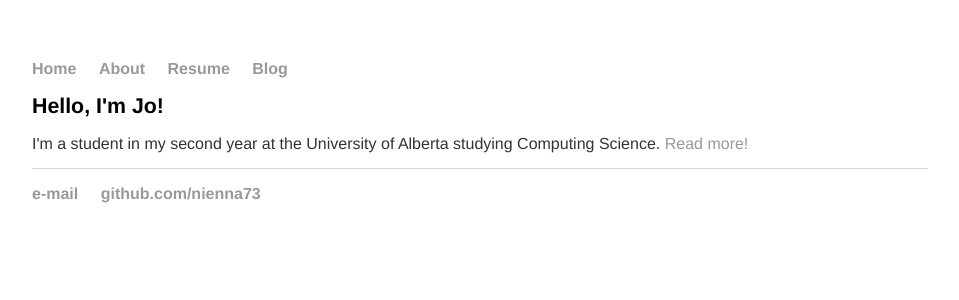
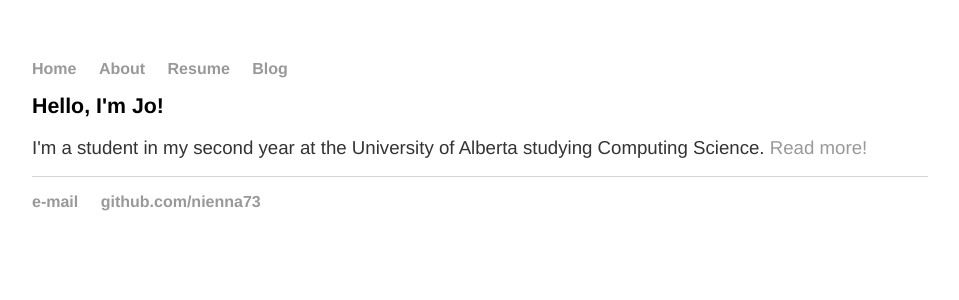
Before and after one commit to nienna73/nienna73.github.io, a Jekyll site: the page built from index.html, in a window 1280 px wide. Shown: the top 300 px of the page, without its empty margins (160-1119 px from the left). Built offline with Jekyll 4.4.1, drawn with Linux system fonts in a browser that asks for light colours.

Commit message:
Font size was too small

```diff
--- a/css/main.css
+++ b/css/main.css
@@ -55,8 +55,8 @@ h2 {
 }
 
 p {
-  font-size: 12pt;
-  line-height: 13pt;
+  font-size: 14pt;
+  line-height: 15pt;
   color: #333;
 }
 
```
